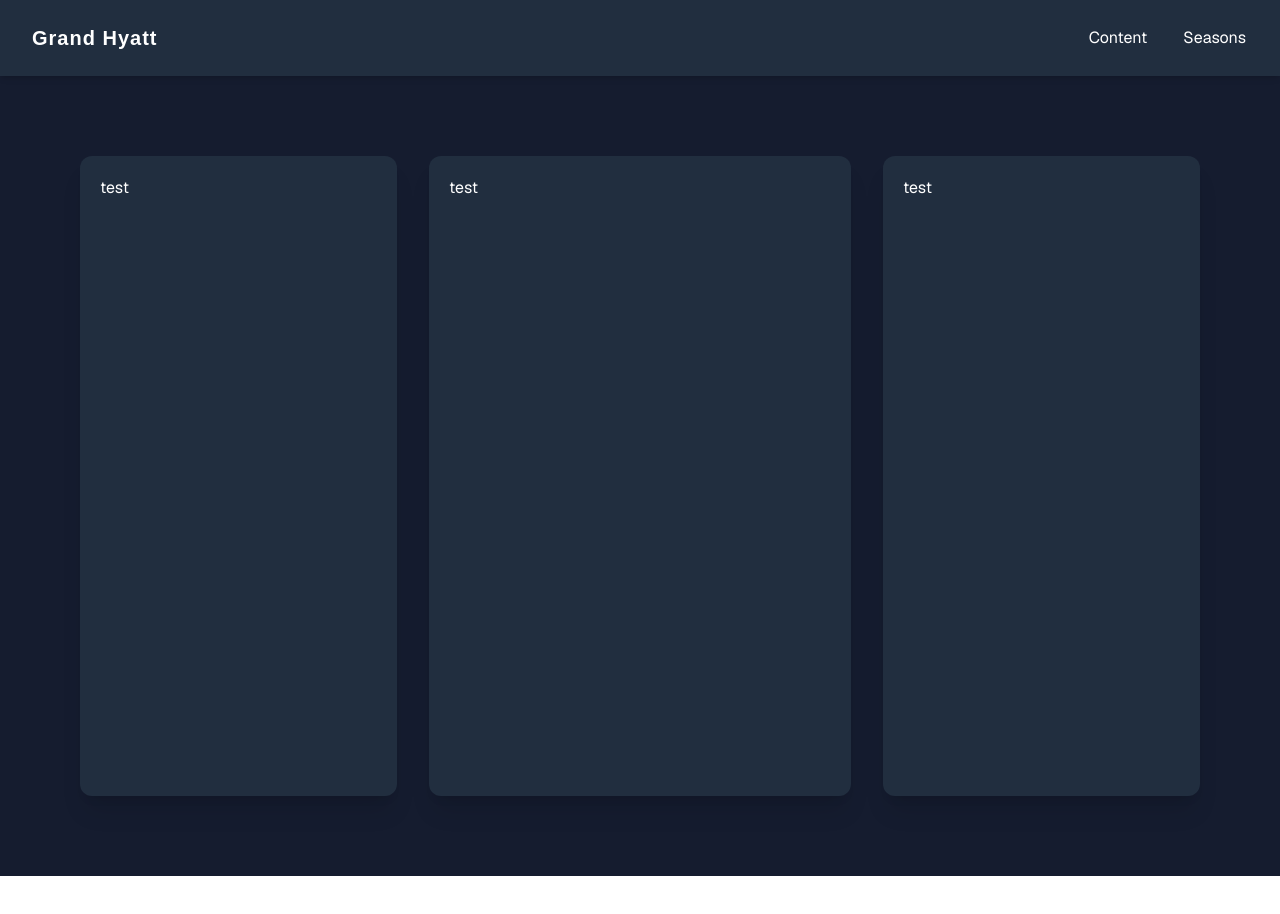
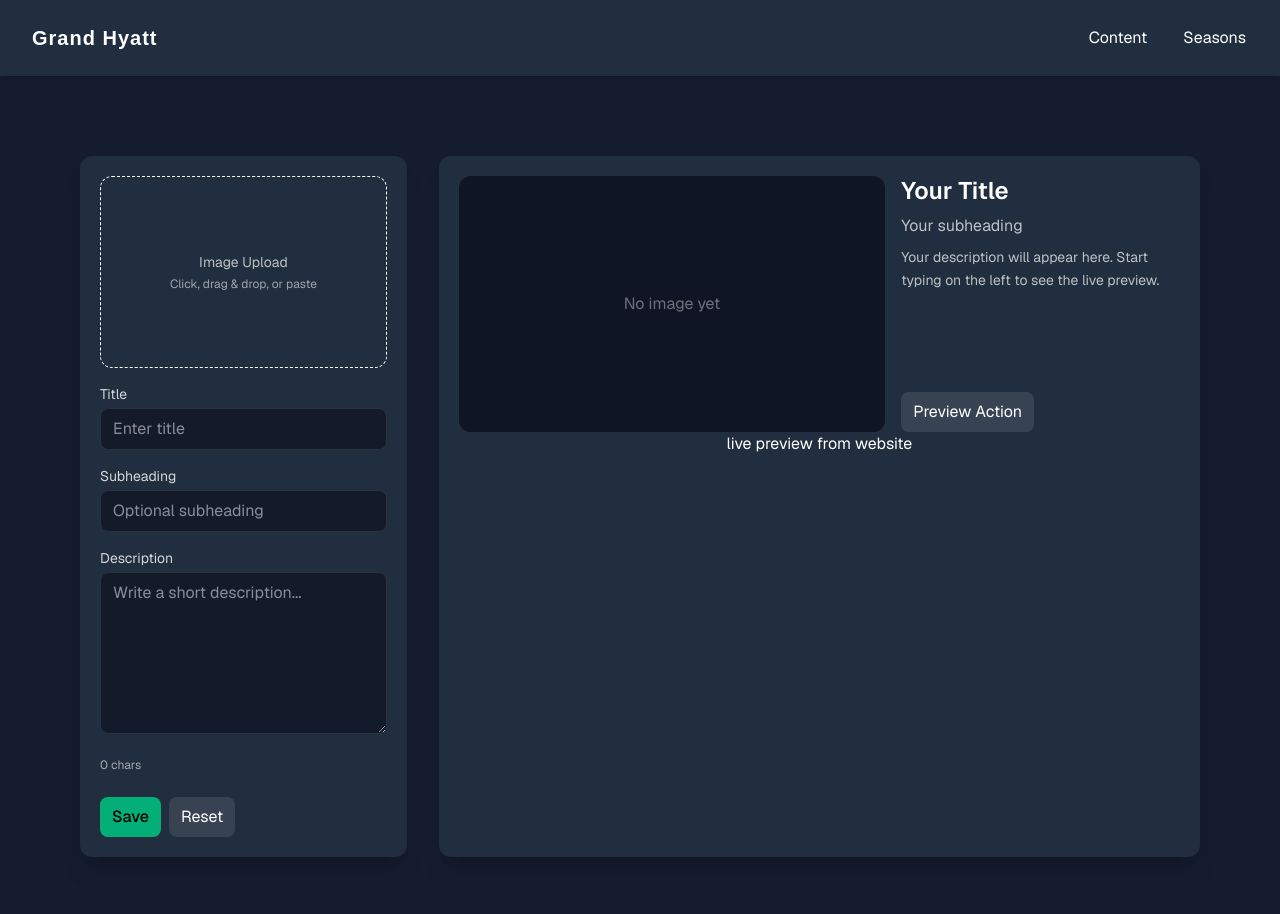
Before and after one commit to FloresTristan/grand_hyatt, a Next.js app: page / in a window 1280 px wide. Shown: the top 914 px of the page. Before the commit the page ends 876 px from the top, so only its background shows below. Built offline with nearby package versions, Linux system fonts and the light colour scheme.

Commit message:
Update cmsPage.tsx

```diff
--- a/components/cmsPage.tsx
+++ b/components/cmsPage.tsx
@@ -1,16 +1,237 @@
+/* eslint-disable @next/next/no-img-element */
 'use client'
-export default function CMSPage(){
-    return(
-        <div className="font-sans grid gap-4 md:flex min-h-screen p-8 pb-20 md:gap-8 sm:p-20 bg-[#151c2f]">
-            <div className="md:w-[30%] text-white shadow-xl rounded-xl bg-[#212e3f] p-3 md:p-5">
-                 test
+
+import { useEffect, useRef, useState } from 'react';
+
+
+export default function CMSPage() {
+  const [title, setTitle] = useState('');
+  const [subheading, setSubheading] = useState('');
+  const [description, setDescription] = useState('');
+  const [imageFile, setImageFile] = useState<File | null>(null);
+  const [imageUrl, setImageUrl] = useState<string | null>(null);
+
+  const DRAFT_KEY = 'cmsDraft_v1';
+  useEffect(() => {
+    // load once
+    try {
+      const raw = localStorage.getItem(DRAFT_KEY);
+      if (raw) {
+        const saved = JSON.parse(raw);
+        setTitle(saved.title || '');
+        setSubheading(saved.subheading || '');
+        setDescription(saved.description || '');
+        if (saved.imageDataUrl) setImageUrl(saved.imageDataUrl);
+      }
+    } catch {}
+  }, []);
+
+  useEffect(() => {
+    const id = setTimeout(async () => {
+      try {
+        let imageDataUrl = imageUrl;
+        if (!imageDataUrl && imageFile) {
+          imageDataUrl = await fileToDataUrl(imageFile);
+          setImageUrl(imageDataUrl);
+        }
+        localStorage.setItem(
+          DRAFT_KEY,
+          JSON.stringify({ title, subheading, description, imageDataUrl })
+        );
+      } catch {}
+    }, 300);
+    return () => clearTimeout(id);
+  }, [title, subheading, description, imageFile, imageUrl]);
+
+  const inputRef = useRef<HTMLInputElement | null>(null);
+
+  function onPickClick() {
+    inputRef.current?.click();
+  }
+
+  function onFileSelect(e: React.ChangeEvent<HTMLInputElement>) {
+    const f = e.target.files?.[0];
+    if (f) handleNewImageFile(f);
+  }
+
+  function onDrop(e: React.DragEvent<HTMLDivElement>) {
+    e.preventDefault();
+    const f = e.dataTransfer.files?.[0];
+    if (f && f.type.startsWith('image/')) handleNewImageFile(f);
+  }
+
+  function onDragOver(e: React.DragEvent<HTMLDivElement>) {
+    e.preventDefault();
+  }
+
+  useEffect(() => {
+    function onPaste(e: ClipboardEvent) {
+      if (!e.clipboardData) return;
+      const item = Array.from(e.clipboardData.items).find((i) => i.type.startsWith('image/'));
+      if (!item) return;
+      const f = item.getAsFile();
+      if (f) handleNewImageFile(f);
+    }
+    window.addEventListener('paste', onPaste);
+    return () => window.removeEventListener('paste', onPaste);
+  }, []);
+
+  function handleNewImageFile(f: File) {
+    setImageFile(f);
+    const url = URL.createObjectURL(f);
+    setImageUrl(url);
+  }
+
+  function resetAll() {
+    setTitle('');
+    setSubheading('');
+    setDescription('');
+    setImageFile(null);
+    setImageUrl(null);
+    localStorage.removeItem(DRAFT_KEY);
+  }
+
+  async function onSave() {
+    // not yet working
+    // const res = await fetch('/api/cms', {
+    //   method: 'POST',
+    //   headers: { 'Content-Type': 'application/json' },
+    //   body: JSON.stringify({ title, subheading, description, image: imageUrl }),
+    // });
+    // if (!res.ok) throw new Error('Failed to save');
+    alert('no api yet');
+  }
+
+  return (
+    <div className="font-sans grid gap-4 md:flex min-h-screen p-8 pb-20 md:gap-8 sm:p-20 bg-[#151c2f]">
+      {/* Left: editor */}
+      <div className="md:w-[30%] text-white shadow-xl rounded-xl bg-[#212e3f] p-3 md:p-5 space-y-4">
+        {/* Image upload */}
+        <div
+          className="border border-dashed rounded-xl h-48 flex items-center justify-center relative hover:border-white/60 transition-colors cursor-pointer group"
+          onClick={onPickClick}
+          onDrop={onDrop}
+          onDragOver={onDragOver}
+          title="Click, drag & drop, or paste an image"
+        >
+          {!imageUrl ? (
+            <div className="text-center text-white/70 px-4">
+              <div className="text-sm">Image Upload</div>
+              <div className="text-xs mt-1 opacity-80">Click, drag & drop, or paste</div>
             </div>
-            <div className="md:w-[40%] text-white shadow-xl rounded-xl bg-[#212e3f] p-3 md:p-5">
-                test
-            </div>
-            <div className="md:w-[30%] text-white shadow-xl rounded-xl bg-[#212e3f] p-3 md:p-5">
-                test
-            </div>
+          ) : (
+            <img
+              src={imageUrl}
+              alt="Preview"
+              className="absolute inset-0 w-full h-full object-cover rounded-xl"
+            />
+          )}
+          <div className="absolute inset-0 rounded-xl ring-0 group-hover:ring-2 ring-white/10 pointer-events-none" />
+          <input
+            ref={inputRef}
+            type="file"
+            accept="image/*"
+            onChange={onFileSelect}
+            className="hidden"
+          />
         </div>
-    )
+
+        {/* Text fields */}
+        <LabeledInput label="Title" value={title} onChange={setTitle} placeholder="Enter title" />
+        <LabeledInput label="Subheading" value={subheading} onChange={setSubheading} placeholder="Optional subheading" />
+        <LabeledTextarea label="Description" value={description} onChange={setDescription} placeholder="Write a short description..." rows={6} />
+
+        <div className="text-xs text-white/60">
+          <div className="mt-1">{description.length} chars</div>
+        </div>
+
+        <div className="flex gap-2 pt-2">
+          <button onClick={onSave} className="px-3 py-2 rounded-lg bg-emerald-500/90 hover:bg-emerald-500 text-black font-medium">
+            Save
+          </button>
+          <button onClick={resetAll} className="px-3 py-2 rounded-lg bg-white/10 hover:bg-white/20 text-white">
+            Reset
+          </button>
+        </div>
+      </div>
+
+      <div className="md:w-[70%] text-white shadow-xl rounded-xl bg-[#212e3f] gap-4 p-3 md:p-5">
+        <PreviewCard
+          title={title}
+          subheading={subheading}
+          description={description}
+          imageUrl={imageUrl}
+        />
+        <div className="w-full flex justify-center">
+            live preview from website
+        </div>
+      </div>
+    </div>
+  );
 }
+
+function LabeledInput({ label, value, onChange, placeholder }: { label: string; value: string; onChange: (v: string) => void; placeholder?: string }) {
+  return (
+    <label className="block">
+      <div className="text-sm mb-1 text-white/80">{label}</div>
+      <input
+        value={value}
+        onChange={(e) => onChange(e.target.value)}
+        placeholder={placeholder}
+        className="w-full rounded-lg bg-[#131a2a] border border-white/10 px-3 py-2 outline-none focus:border-white/30"
+      />
+    </label>
+  );
+}
+
+function LabeledTextarea({ label, value, onChange, placeholder, rows = 5 }: { label: string; value: string; onChange: (v: string) => void; placeholder?: string; rows?: number }) {
+  return (
+    <label className="block">
+      <div className="text-sm mb-1 text-white/80">{label}</div>
+      <textarea
+        value={value}
+        onChange={(e) => onChange(e.target.value)}
+        placeholder={placeholder}
+        rows={rows}
+        className="w-full rounded-lg bg-[#131a2a] border border-white/10 px-3 py-2 outline-none focus:border-white/30 resize-y"
+      />
+    </label>
+  );
+}
+
+function PreviewCard({ title, subheading, description, imageUrl }: { title: string; subheading: string; description: string; imageUrl: string | null }) {
+  return (
+    <div className="grid gap-4 md:grid-cols-5 items-stretch">
+      <div className="md:col-span-3 relative overflow-hidden rounded-xl min-h-64 bg-[#0f1524]">
+        {imageUrl ? (
+          <img src={imageUrl} alt="preview" className="absolute inset-0 h-full w-full object-cover" />
+        ) : (
+          <div className="absolute inset-0 flex items-center justify-center text-white/40">No image yet</div>
+        )}
+        <div className="absolute inset-0 bg-gradient-to-t from-[#0f1524] via-transparent to-transparent" />
+      </div>
+
+      <div className="md:col-span-2 flex flex-col gap-2">
+        <h2 className="text-2xl font-semibold leading-tight">
+          {title || 'Your Title'}
+        </h2>
+        <p className="text-white/70">{subheading || 'Your subheading'}</p>
+        <p className="text-white/70 text-sm leading-relaxed whitespace-pre-wrap">
+          {description || 'Your description will appear here. Start typing on the left to see the live preview.'}
+        </p>
+        <div className="mt-auto pt-2">
+          <button className="px-3 py-2 rounded-lg bg-white/10 hover:bg-white/20">Preview Action</button>
+        </div>
+      </div>
+    </div>
+  );
+}
+
+function fileToDataUrl(file: File): Promise<string> {
+  return new Promise((resolve, reject) => {
+    const reader = new FileReader();
+    reader.onload = () => resolve(String(reader.result));
+    reader.onerror = reject;
+    reader.readAsDataURL(file);
+  });
+}
```
